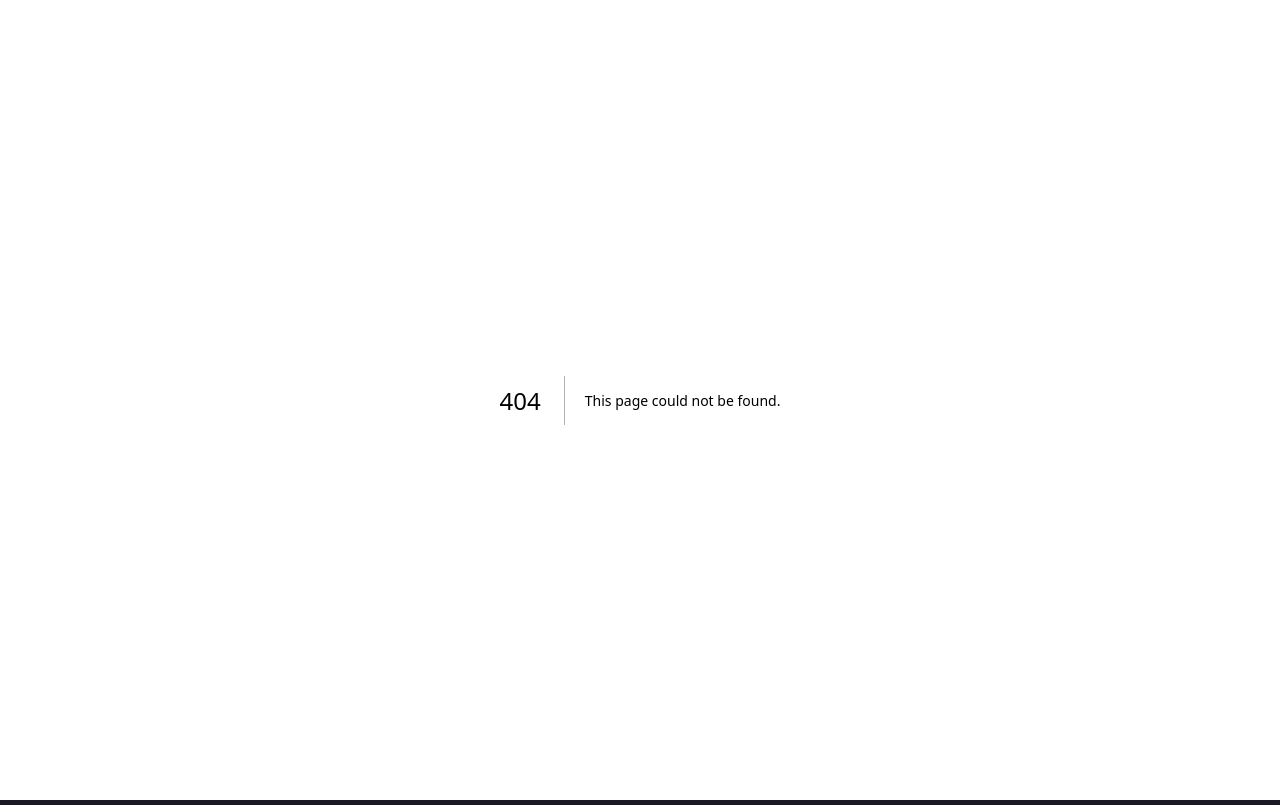
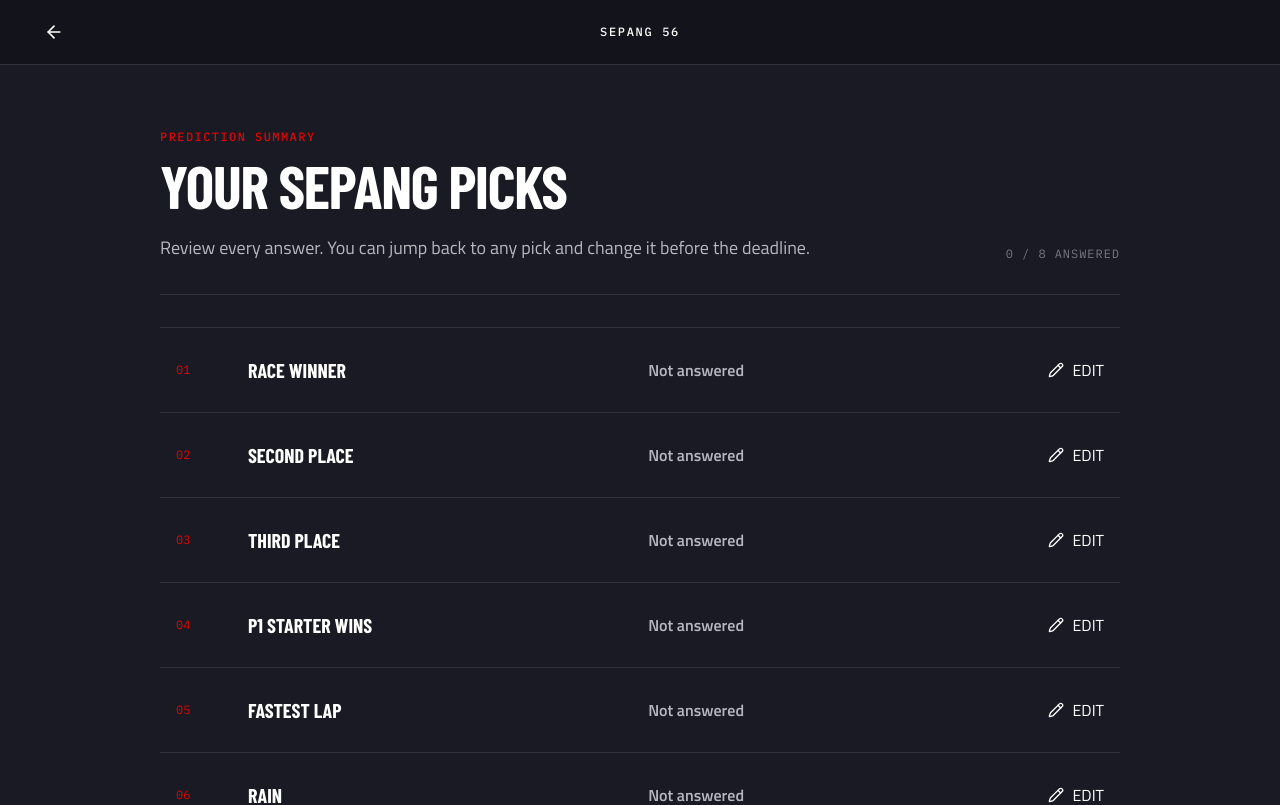
Before and after one commit to itsLucas02/f1-sepang, a Next.js app: page /predict/summary in a window 1280 px wide. Before the commit this address had no page. Shown: the top 805 px of the page. Built offline with nearby package versions, Linux system fonts and the light colour scheme; a web font is replaced by a local one.

Commit message:
feat: add prediction summary route

```diff
--- /dev/null
+++ b/app/predict/summary/page.tsx
@@ -0,0 +1,5 @@
+import { PredictionSummary } from "@/components/prediction/prediction-summary";
+
+export default function PredictionSummaryPage() {
+  return <PredictionSummary />;
+}
```
